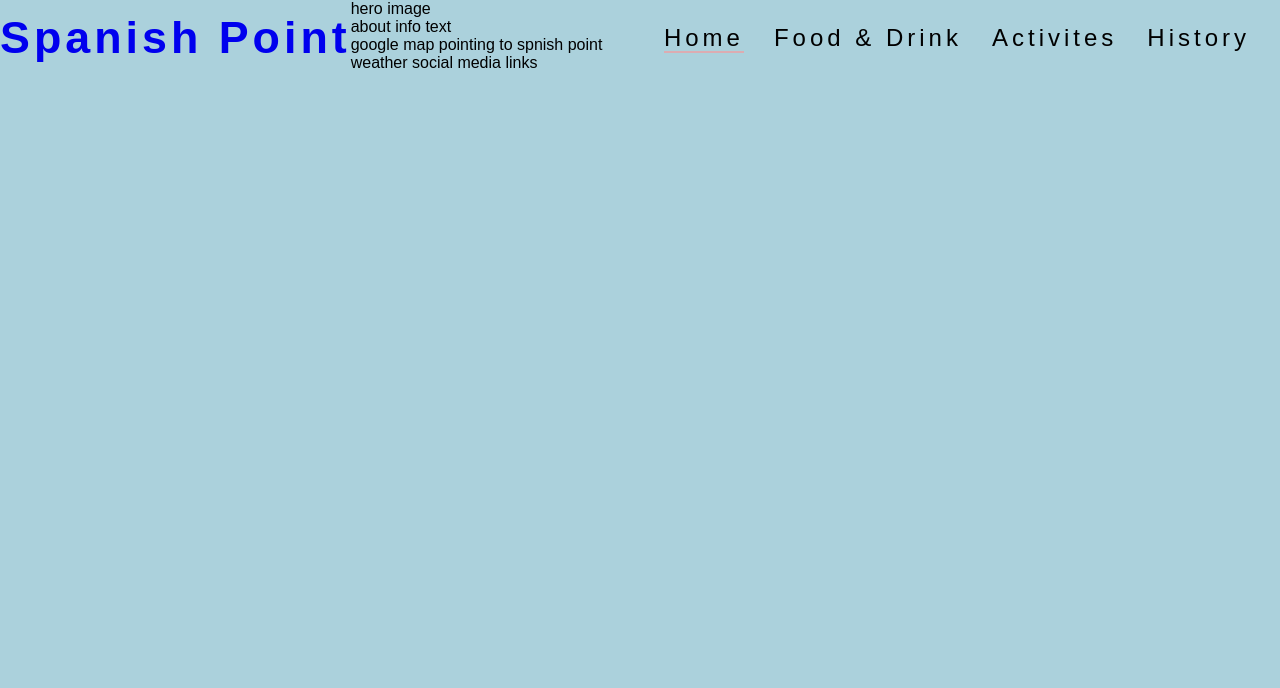
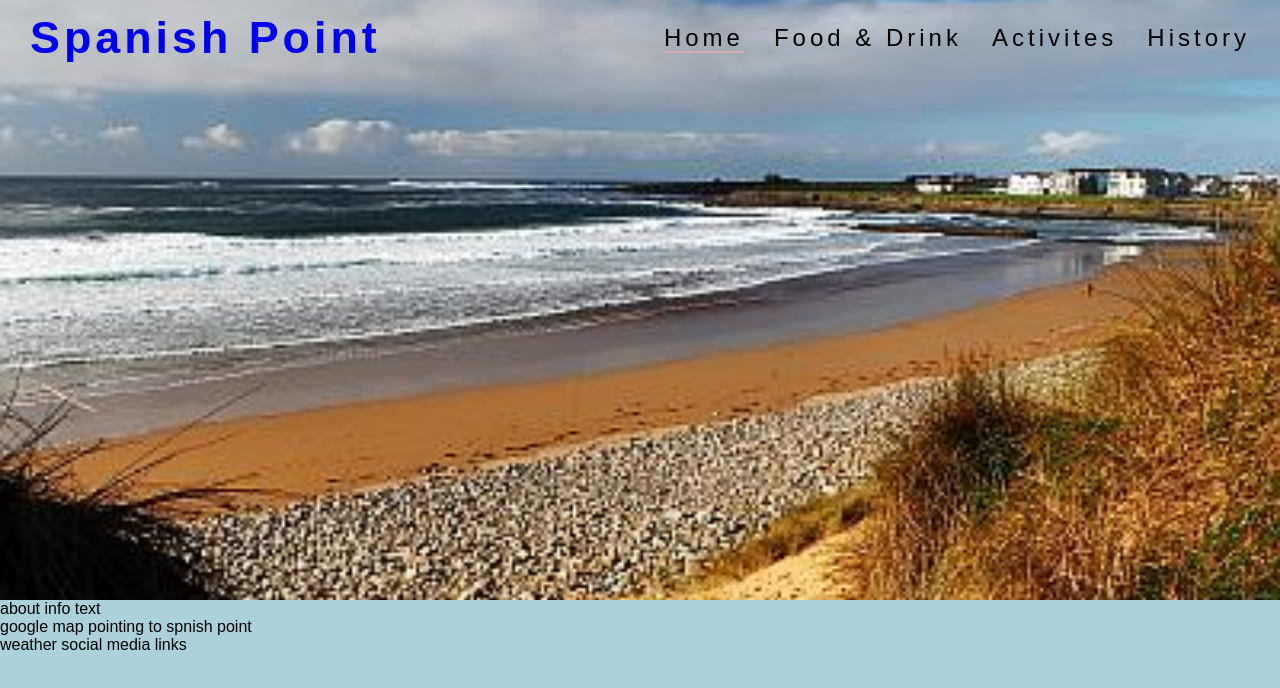
Before and after one commit to colmhaugh/spanish-point, a plain HTML site: page index.html in a window 1280 px wide. Drawn offline with Linux system fonts and the light colour scheme; a web font is replaced by a local one.

Commit message:
add hero image to home page

```diff
--- a/assets/css/style.css
+++ b/assets/css/style.css
@@ -25,6 +25,7 @@ h1, h2 {
 #logo{
     float: left;
     font-size: 280%;
+    margin-left: 30px;
 }
 
 /*navagation links*/
@@ -58,3 +59,12 @@ h1, h2 {
 .active{
     border-bottom: 2px #dcacb2 solid ;
 }
+
+/*hero image*/
+
+#hero-image{
+    height: 600px;
+    width: 100%;
+    background: url(../images/hero-image.webp) no-repeat center center;
+    background-size: 100%;
+}
--- a/index.html
+++ b/index.html
@@ -35,7 +35,9 @@
         </nav>
     </header>
     <section>
-        hero image
+        <div id="hero-image">
+
+        </div>
     </section>
     <section>
         about info text
```
Also changed, not shown: assets/images/hero-image.webp (added).
